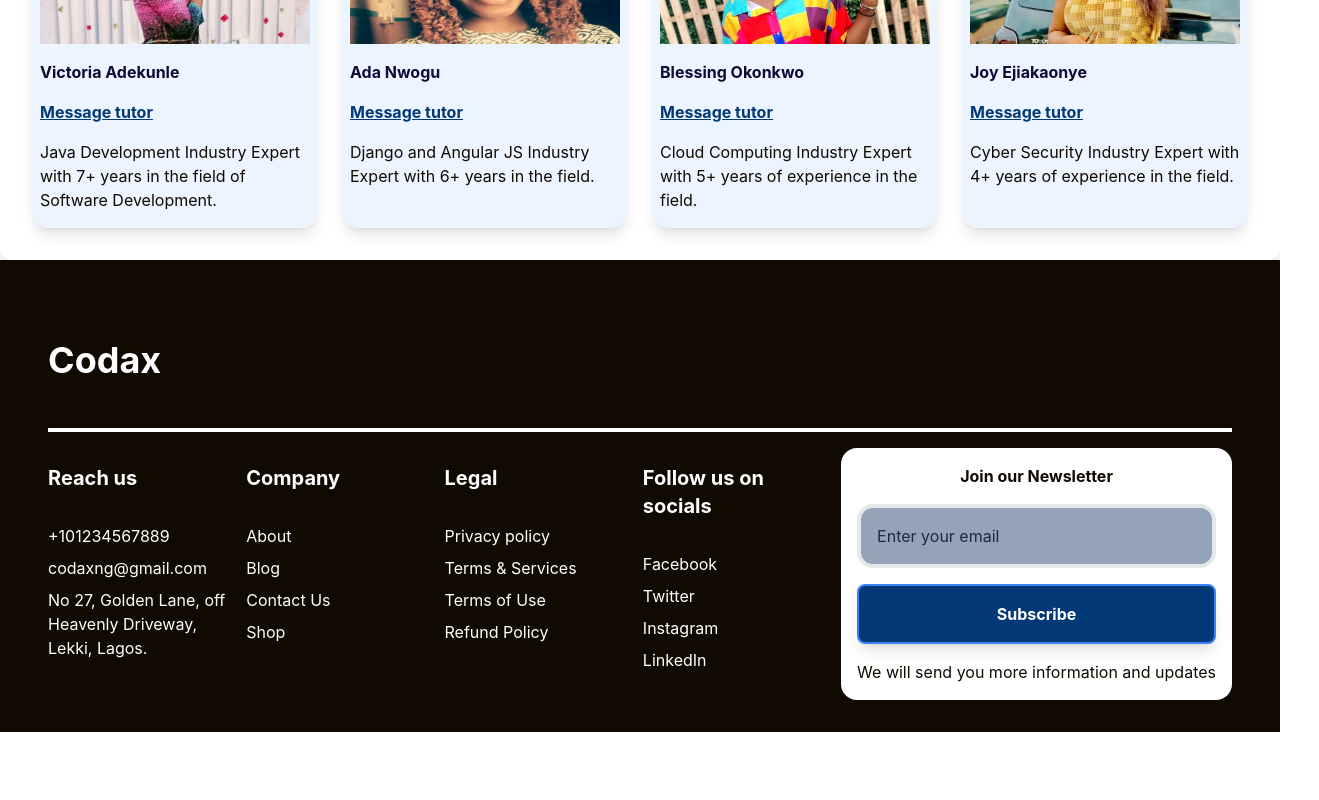
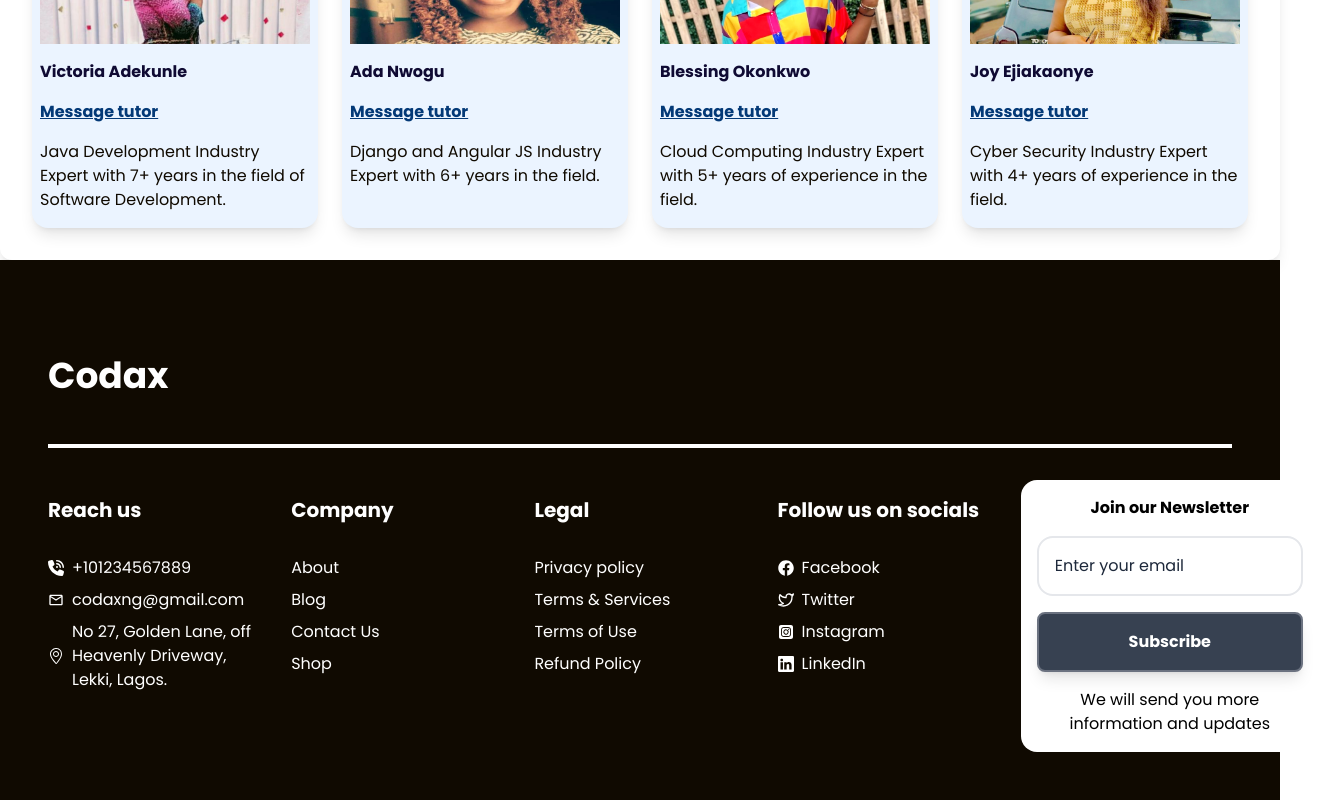
Before and after one commit to dazzling-bright/Codax-Website, a React (Create React App) app: page / in a window 1280 px wide. Shown: the part 3055-3855 px from the top of the page, 1319 px wide, since content can reach past the window. Before the commit the page ends 3787 px from the top, so only its background shows below. Built offline with nearby package versions, Linux system fonts and the light colour scheme.

Commit message:
Improve the layout of footer section, Add icons to texts in the footer,  and change the fonts of the webpage

```diff
--- a/src/components/body/Footer.jsx
+++ b/src/components/body/Footer.jsx
@@ -1,14 +1,23 @@
 import { NewsLetter } from "./Newsletter";
+import { FaPhoneVolume } from "react-icons/fa6";
+import { MdOutlineMailOutline } from "react-icons/md";
+import { SlLocationPin } from "react-icons/sl";
+import { FaFacebook } from "react-icons/fa";
+import { FiTwitter } from "react-icons/fi";
+import { BsLinkedin } from "react-icons/bs";
+import { FaSquareInstagram } from "react-icons/fa6";
+
 
 const FooterSection = ({ title, links }) => (
-  <section className="py-4 flex-col justify-between">
+  <section className="py-4 flex flex-col justify-between">
     <h2 className="mb-8 font-bold text-xl">{title}</h2>
     <ul className="">
       {links.map((link, index) => (
-        <li key={index} className="mb-2">
+        <li key={index} className="mb-2 flex items-center">
+          {link.icon && <span className="mr-2">{link.icon}</span>}
           <a
             href={link.href}
-            className="hover:underline transition-all duration-200 break-words"
+            className="hover:underline transition-all duration-200 "
           >
             {link.text}
           </a>
@@ -23,10 +32,15 @@ const Footer = () => {
     {
       title: "Reach us",
       links: [
-        { href: "/", text: "+101234567889" },
-        { href: "/", text: "codaxng@gmail.com" },
+        { href: "/", icon: <FaPhoneVolume />, text: "+101234567889" },
         {
           href: "/",
+          icon: <MdOutlineMailOutline />,
+          text: "codaxng@gmail.com",
+        },
+        {
+          href: "/",
+          icon: <SlLocationPin />,
           text: "No 27, Golden Lane, off Heavenly Driveway, Lekki, Lagos.",
         },
       ],
@@ -52,17 +66,17 @@ const Footer = () => {
     {
       title: "Follow us on socials",
       links: [
-        { href: "/", text: "Facebook" },
-        { href: "/", text: "Twitter" },
-        { href: "/", text: "Instagram" },
-        { href: "/", text: "LinkedIn" },
+        { href: "/", text: "Facebook", icon: <FaFacebook /> },
+        { href: "/", text: "Twitter", icon: <FiTwitter /> },
+        { href: "/", text: "Instagram", icon: <FaSquareInstagram /> },
+        { href: "/", text: "LinkedIn", icon: <BsLinkedin /> },
       ],
     },
   ];
 
   return (
-    <footer className="grid grid-cols-1 md:grid-cols-2 lg:grid-cols-4 text-center lg:text-left gap-4 px-4 md:px-12 py-8 bg-custom-black text-white">
-      <h3 className="col-span-1 md:col-span-2 lg:col-span-5 font-bold text-4xl py-12 border-0 border-b-4 border-b-white  md:w-full text-left">
+    <footer className="grid grid-cols-[repeat(auto-fit,minmax(200px,1fr))] lg:text-left gap-8 px-12 py-12 bg-custom-black text-white">
+      <h3 className="col-span-full font-bold text-4xl py-12 border-0 border-b-4 border-b-white w-full text-left">
         Codax
       </h3>
       {sections.map((section, index) => (
@@ -70,9 +84,8 @@ const Footer = () => {
           <FooterSection title={section.title} links={section.links} />
         </div>
       ))}
-      <div className="flex flex-col md:items-start">
-        <NewsLetter />
-      </div>
+
+      <NewsLetter />
     </footer>
   );
 };
--- a/src/components/body/Newsletter.jsx
+++ b/src/components/body/Newsletter.jsx
@@ -1,15 +1,20 @@
-import Button from "../general-use/button";
-
 export const NewsLetter = () => {
   return (
-    <section className="flex flex-col text-center w-fit mx-auto gap-4 py-4 px-2 md:px-4 bg-white rounded-2xl text-custom-black ">
+    <section className="flex flex-col text-center w-fit mx-auto gap-4 py-4 px-2 md:px-4 bg-white rounded-2xl text-black ">
       <h2 className="font-bold">Join our Newsletter</h2>
       <input
-        className="bg-slate-400 rounded-2xl p-4 border-4 border-inherit hover:border-slate-700 placeholder-slate-800"
+        className="bg-[rgba(238, 238, 237, 1)] border-gray-700 rounded-2xl p-4 border-2 border-inherit hover:border-slate-700 placeholder-slate-800"
         placeholder="Enter your email"
         type="email"
       />
-      <Button>Subscribe</Button>
+      <button
+        className={
+          "bg-gray-700 text-white border-2 px-4 py-4 font-bold border-gray-500 rounded-lg hover:opacity-90 shadow-lg transition-all duration-300 focus:outline-offset-8 focus:outline-4"
+        }
+      >
+        Subscribe
+      </button>
+
       <p>We will send you more information and updates</p>
     </section>
   );
--- a/src/components/header/nav.jsx
+++ b/src/components/header/nav.jsx
@@ -16,7 +16,7 @@ const Nav = () => {
   return (
     <header className="bg-primary px-4 md:px-8 lg:px-8 flex flex-col py-4 md:flex-row md:items-center text-xl w-full">
       <div className="flex justify-between w-full md:w-auto items-center">
-        <h1 className="font-extrabold text-4xl text-blue-500">Codax</h1>
+        <h1 className="font-extrabold text-5xl tracking-wider font-impacted text-blue-500">Codax</h1>
         <figure
           className="text-4xl text-blue-500 hover:text-blue-400 hover:cursor-pointer border-transparent border-4 rounded-lg hover:shadow-lg hover:border-4 hover:border-blue-400 hover:opacity-80 transition-all duration-300 md:hidden"
           onClick={() => handleToggle(setIsNavVisible, isNavVisible)}
--- a/src/index.css
+++ b/src/index.css
@@ -2,9 +2,56 @@
 @tailwind components;
 @tailwind utilities;
 
+@font-face {
+  font-family: 'Impact';
+  src: url('/public/fonts/impact.woff2') format('woff2');
+}
+
+@font-face {
+  font-family: 'Impacted';
+  src: url('/public//fonts/Impacted.woff2') format('woff2'),
+    url('/public//fonts/Impacted.woff') format('woff');
+}
+
+@font-face {
+  font-family: 'Poppins';
+  font-weight: 400;
+  src: url('/public//fonts/Poppins-Regular.woff2') format('woff2');
+}
+
+@font-face {
+  font-family: 'Poppins';
+  font-weight: 300;
+  src: url('/public//fonts/Poppins-Light.woff2') format('woff2');
+}
+
+@font-face {
+  font-family: 'Poppins';
+  font-weight: 500;
+  src: url('/public//fonts/Poppins-Medium.woff2') format('woff2');
+}
+
+@font-face {
+  font-family: 'Poppins';
+  font-weight: 600;
+  src: url('/public//fonts/Poppins-SemiBold.woff2') format('woff2');
+}
+
+@font-face {
+  font-family: 'Poppins';
+  font-weight: 700;
+  src: url('/public//fonts/Poppins-Bold.woff2') format('woff2');
+}
+
+@font-face {
+  font-family: 'Poppins';
+  font-weight: 800;
+  src: url('/public//fonts/Poppins-ExtraBold.woff2') format('woff2');
+}
+
 body {
   margin: 0;
-  font-family: -apple-system, BlinkMacSystemFont, 'Segoe UI', 'Roboto', 'Oxygen',
+  font-family: "Poppins", -apple-system, BlinkMacSystemFont, 'Segoe UI', 'Roboto', 'Oxygen',
     'Ubuntu', 'Cantarell', 'Fira Sans', 'Droid Sans', 'Helvetica Neue',
     sans-serif;
   -webkit-font-smoothing: antialiased;
--- a/tailwind.config.js
+++ b/tailwind.config.js
@@ -9,6 +9,11 @@ module.exports = {
         "custom-black": "rgba(16, 10, 1, 1)",
         "custom-royal-blue": "rgba(15, 10, 51, 1)",
       },
+      fontFamily: {
+        impact: ["Impact", "sans-serif"],
+        impacted: ["Impacted", "sans-serif"],
+        poppins: ["Poppins", "sans-serif"],
+      },
     },
   },
   plugins: [],
```
